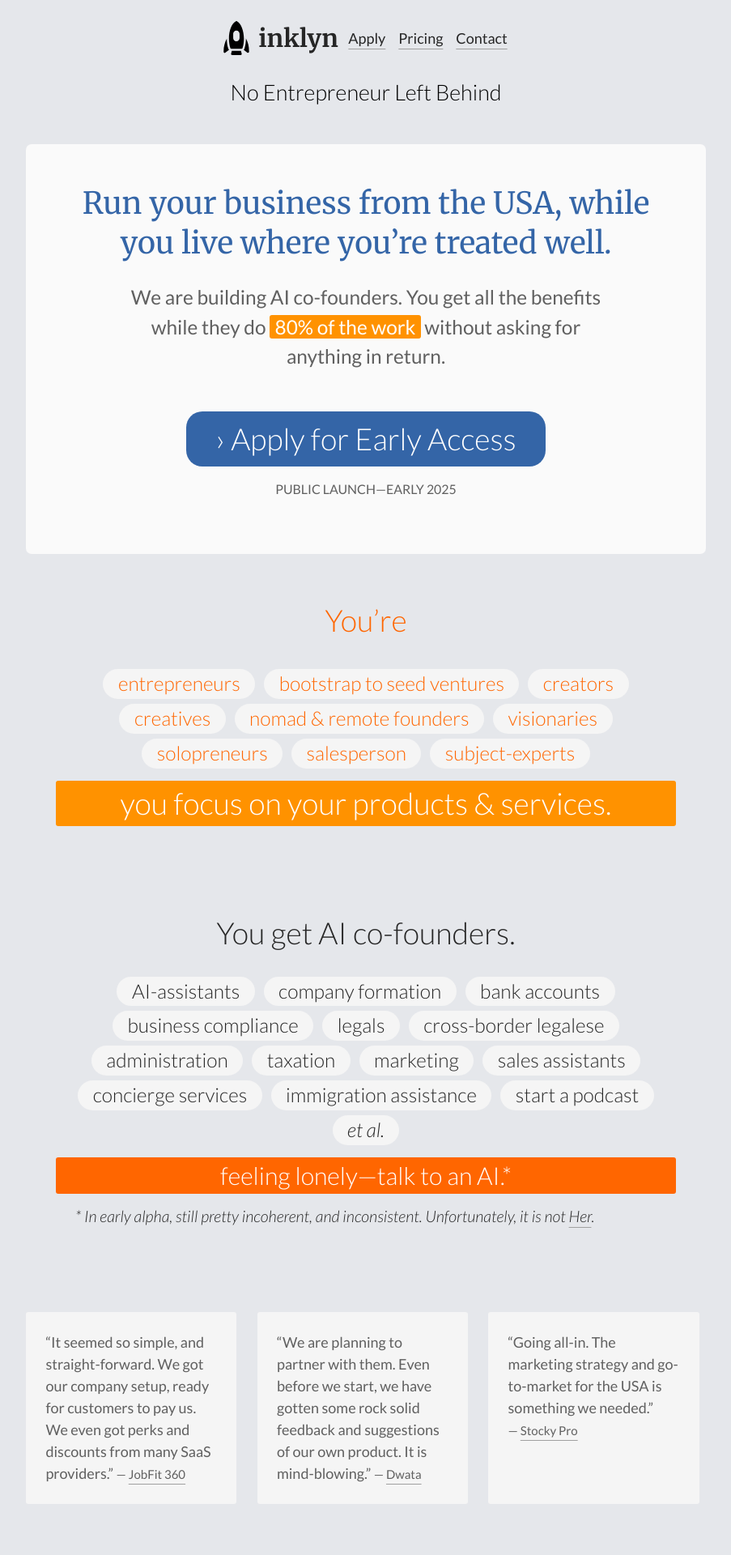
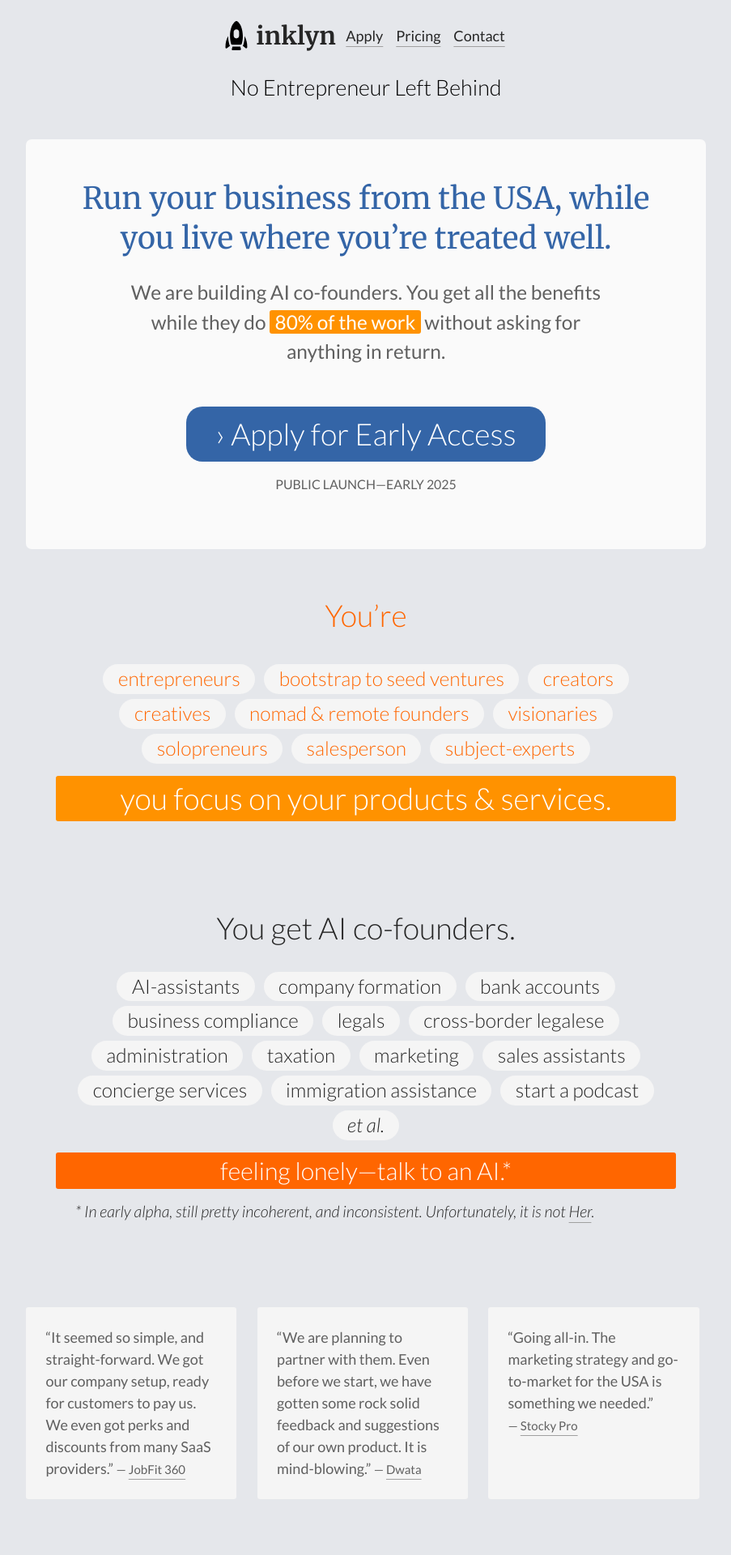
Before and after one commit to Inklyn/inklyn.com, a Jekyll site: the page built from index.html, in a window 1280 px wide. Shown: the top 1920 px of the page at 81% size, without its empty margins (188-1091 px from the left). Built offline with Jekyll 4.4.1, drawn with Linux system fonts in a browser that asks for light colours.

Commit message:
Logo v3 resized to 36px.

```diff
--- a/_includes/css/config.css
+++ b/_includes/css/config.css
@@ -87,7 +87,7 @@
   --border-size-larger       : 20px;
   --border-size-largest      : 42px;
 
-  --logo-size                : 42px;
+  --logo-size                : 36px;
 }
 
 /*
```
